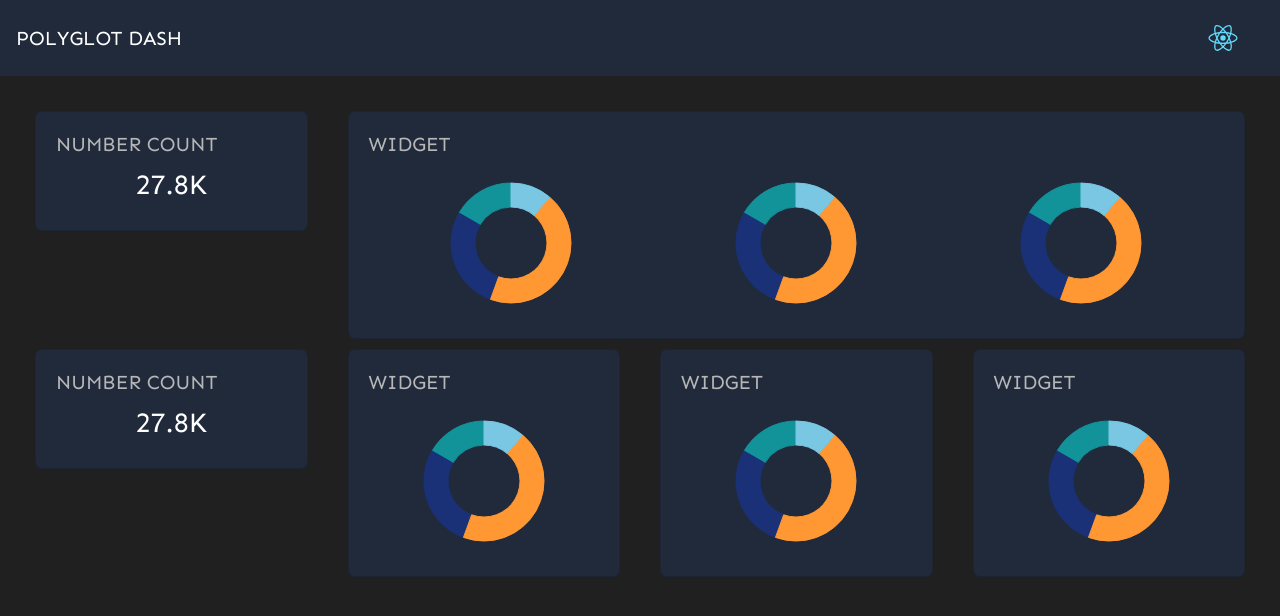
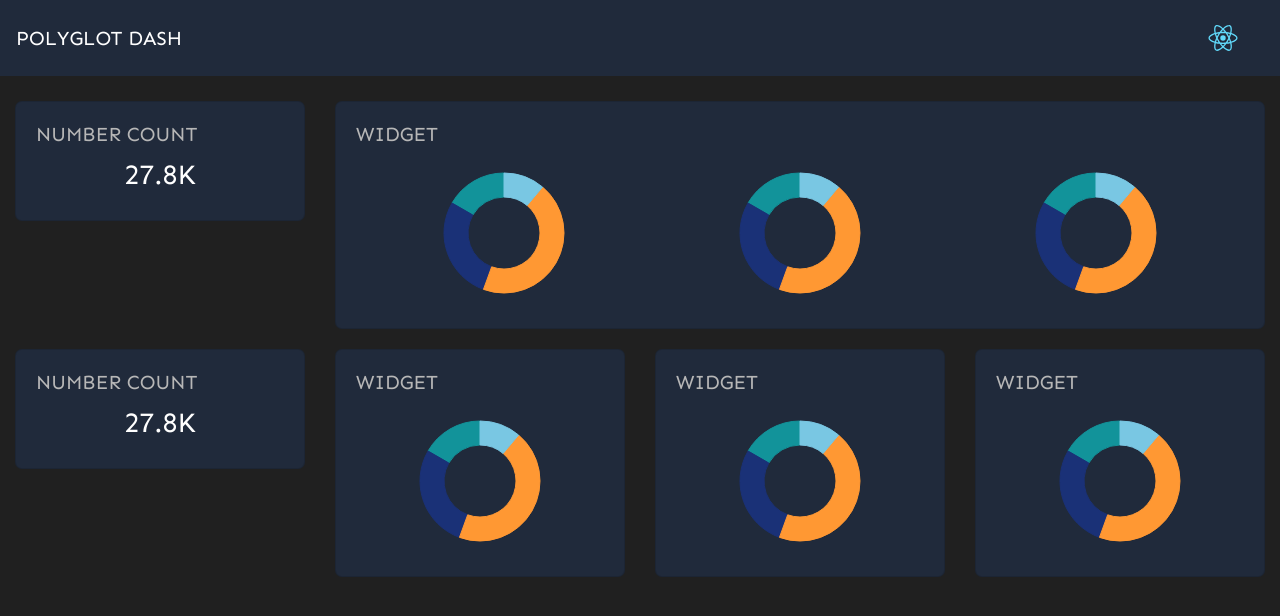
Before and after one commit to sethvm/polyglot-dash, a React (Create React App) app: page / in a window 1280 px wide. Shown: the top 616 px of the page. Built offline with nearby package versions, Linux system fonts and the light colour scheme.

Commit message:
adjust widget spacing

```diff
--- a/src/App.css
+++ b/src/App.css
@@ -4,7 +4,7 @@
 }
 
 .dashboard {
-    padding: 30px;
+    padding: 15px;
     min-height: 100vh;
     min-width: 100%;
 }
--- a/src/styles/Widget.css
+++ b/src/styles/Widget.css
@@ -3,7 +3,10 @@
     height: auto;
     background: #202a3b;
     border-radius: 7px;
-    margin: 5px;
+    margin-top: 10px;
+    margin-bottom: 10px;
+    margin-left: 0px;
+    margin-right: 0px;
 }
 
 .label {
```
